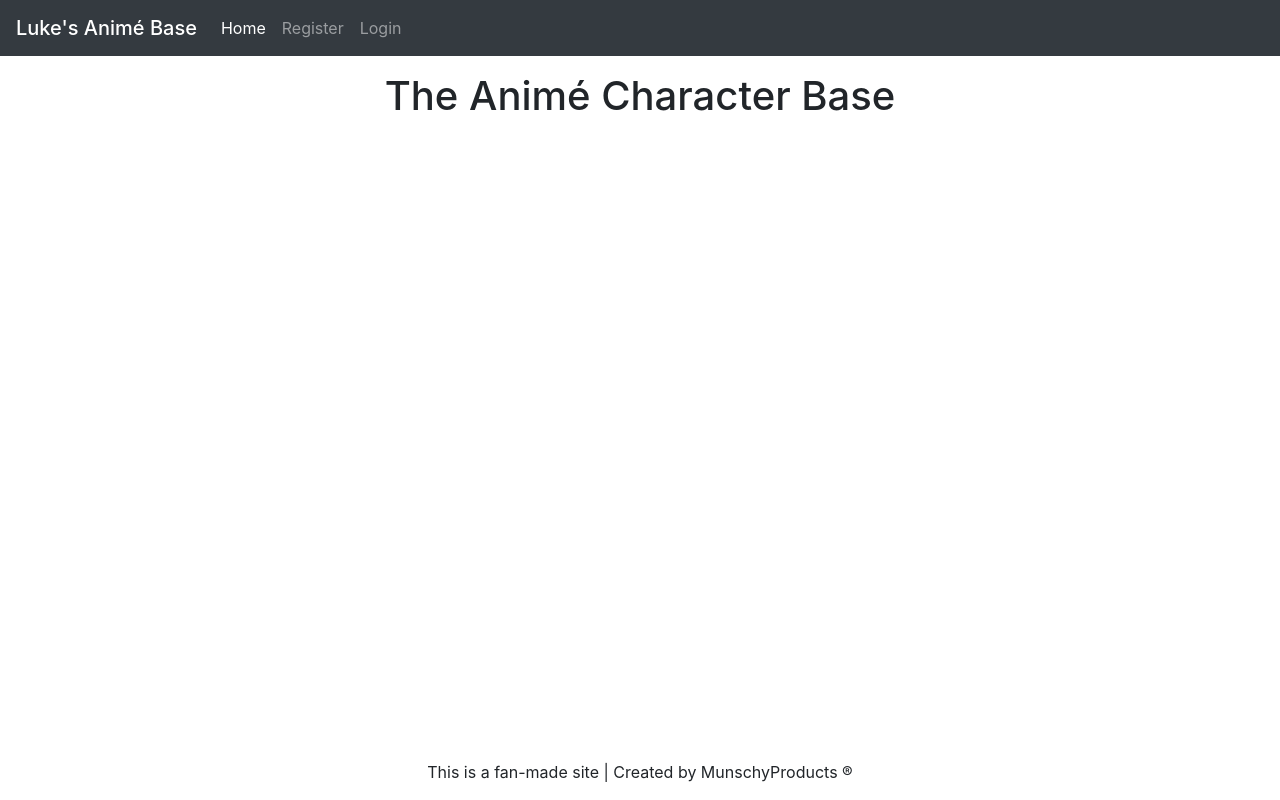
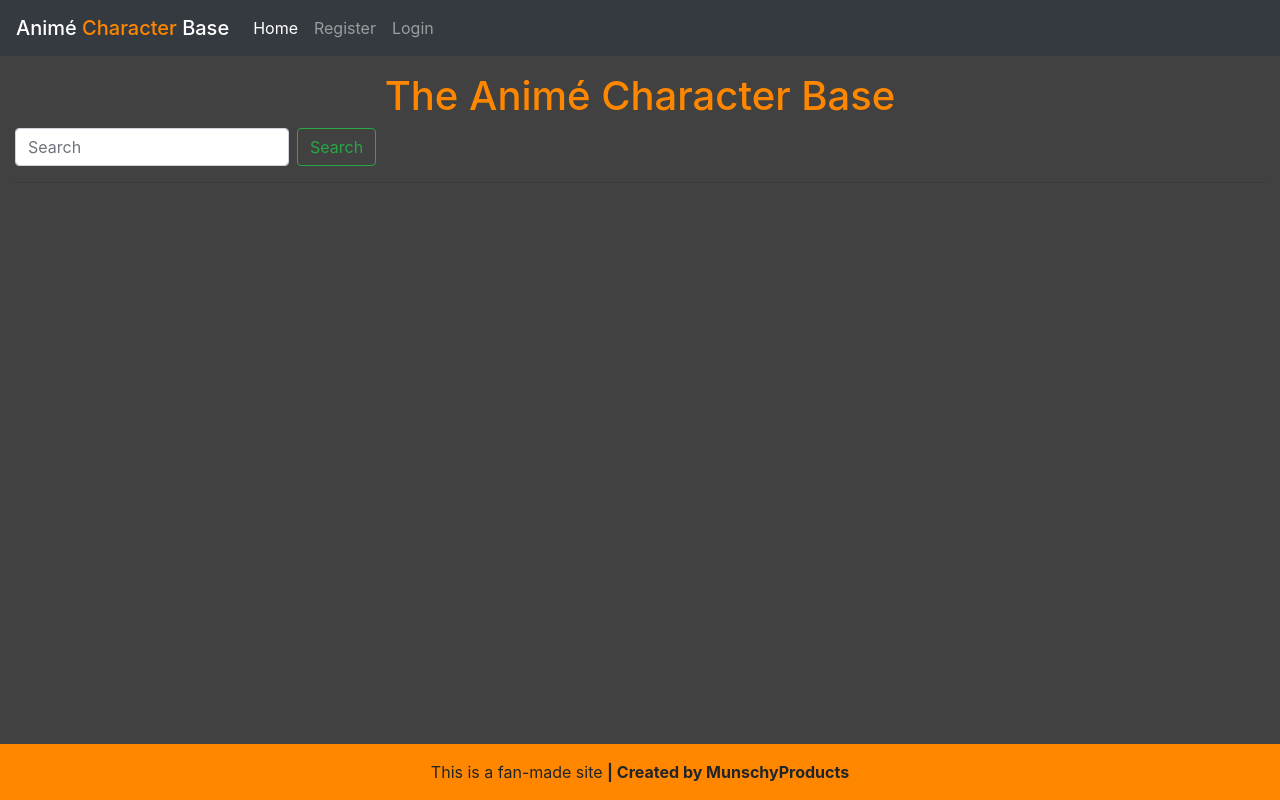
Before and after one commit to lukemunsch/anime-character-base, a Django app: page / in a window 1280 px wide. Run offline with Django 3.2, Linux system fonts and the light colour scheme; data that the repository does not hold is empty; some libraries are stand-ins or nearby versions.

Commit message:
starting to build style changes for app appearance

```diff
--- a/collection/views.py
+++ b/collection/views.py
@@ -7,7 +7,7 @@ from .models import Character, Series, Comment
 class CharacterList(generic.ListView):
     """this is the display of our Character model"""
     model = Character
-    queryset = Character.objects.filter(status=1).order_by('-created_on')
+    queryset = Character.objects.filter(status=1).order_by('-series_name')
     template_name = 'index.html'
     paginate_by = 10
 
@@ -15,12 +15,13 @@ class CharacterList(generic.ListView):
 class CharacterDetail(View):
     """this will display the view for the opened character profile"""
     def get(self, request, slug, args, kwargs):
-        queryset = Character.object.filter(ststus=1)
+        """set up how the page will be displayed in character_detail.html"""
+        queryset = Character.object.filter(status=1)
         character = get_object_or_404(queryset, slug=slug)
         comments = character.comments.filter(approved=True).order_by('created_on')
-        liked=False
+        liked = False
         if character.likes.filter(id=self.request.user.id).exists():
-            liked=True
+            liked = True
 
         return render(
             request,
--- a/static/css/style.css
+++ b/static/css/style.css
@@ -1 +1,34 @@
 @import url('https://fonts.googleapis.com/css2?family=Acme&family=Almarai:wght@300;400&display=swap');
+
+body {
+    background-color: rgb(65, 65, 65);
+}
+
+.margin-under {
+    margin-bottom: 60px;
+}
+
+.orange-text {
+    color: rgb(255, 135, 0);
+}
+
+.rounded-corners {
+    border-radius: 10px;
+}
+
+.orange {
+    background-color: rgb(255, 135, 0);
+}
+
+.image-flash {
+    position: absolute;
+    bottom: 5%;
+    min-width: 30%;
+    left: -2px;
+    background-color: rgb(255, 135, 0);
+}
+
+.btn-delete {
+    background-color: maroon;
+    border: 0;
+}
--- a/templates/base.html
+++ b/templates/base.html
@@ -21,7 +21,8 @@
         integrity="sha384-Vkoo8x4CGsO3+Hhxv8T/Q5PaXtkKtu6ug5TOeNV6gBiFeWPGFN9MuhOf23Q9Ifjh" crossorigin="anonymous">
 
     <!-- my stylesheet -->
-    <link rel="stylesheet" href="{% static 'css/style.css' %}}">
+    <link rel="stylesheet" href="{% static 'css/style.css' %}">
+    <!-- favicon -->
 
     <title>Luke's Animé Character Base</title>
 </head>
@@ -30,7 +31,8 @@
 
     <!-- nav element -->
     <nav class="navbar navbar-expand-lg navbar-dark bg-dark">
-        <a class="navbar-brand mb-0 h1 navbar-text-color" href="#">Luke's Animé Base </a>
+        <a class="navbar-brand mb-0 h1 navbar-text-color" href="#">Animé <span class="orange-text">Character</span> Base
+        </a>
         <button class="navbar-toggler" type="button" data-toggle="collapse" data-target="#navbarSupportedContent"
             aria-controls="navbarSupportedContent" aria-expanded="false" aria-label="Toggle navigation">
             <span class="navbar-toggler-icon"></span>
@@ -102,16 +104,14 @@
     </main>
 
     <!-- footer element here -->
-    <!-- Footer -->
-    <!-- Footer -->
-    <footer class="page-footer font-small blue fixed-bottom">
+    <footer class="page-footer font-small orange fixed-bottom">
 
         <!-- Copyright -->
-        <div class="footer-copyright text-center py-3">This is a fan-made site | Created by MunschyProducts ®
-
+        <div class="footer-copyright text-center py-3">
+            <span>
+                This is a fan-made site </span>
+            <strong>| Created by MunschyProducts</strong>
         </div>
-        <!-- Copyright -->
-
     </footer>
     <!-- Footer -->
 
--- a/templates/index.html
+++ b/templates/index.html
@@ -7,12 +7,24 @@
     <div class="row">
 
         <!-- Blog Entries Column -->
-        <div class="col-12 mt-3 left">
-            <h1 class="text-center">The Animé Character Base</h1>
+        <div class="col-12 mt-3">
+            <h1 class="text-center orange-text">The Animé Character Base</h1>
+            <!-- search bar element -->
+            <div class="row">
+                <div class="col-md-4">
+                    <form class="form-inline my-2 my-lg-0">
+                        <input class="form-control mr-sm-2" type="search" placeholder="Search" aria-label="Search">
+                        <button class="btn btn-outline-success my-2 my-sm-0" type="submit">Search</button>
+                    </form>
+                </div>
+            </div>
+            <hr class="hr-white" />
+
+            <!-- visual list list of character cards -->
             <div class="row">
                 {% for character in character_list %}
-                <div class="col-md-2">
-                    <div class="card mb-4">
+                <div class="col-sm-4 col-md-3 margin-under">
+                    <div class="card mb-4 rounded-corners card-shadow">
                         <div class="card-body">
                             <div class="image-container">
                                 {% if "placeholder" in character.char_image.url %}
@@ -21,8 +33,11 @@
                                 {% else %}
                                 <img class="card-img-top" src=" {{ character.char_image.url }}">
                                 {% endif %}
-                                <div class="image-flash">
-                                    <h5>{{ character.name }}</h5>
+                                <div>
+                                    <h5><strong>{{ character.name }}</strong></h5>
+                                </div>
+                                <div>
+                                    <h6 class="text-muted">{{ character.series_name }}</h6>
                                 </div>
                             </div>
                             <hr />
@@ -30,11 +45,14 @@
                                 <a href="#" class="btn btn-primary">View Character</a>
                             </a>
                             {% if user.is_superuser %}
-                            <a href="#" class="character-link">
-                                <a href="#" class="btn btn-primary">Delete Character</a>
+                            <!-- bring up modal for confirmation -->
+                            <hr />
+                            <a href="#" class="character-delete">
+                                <a href="#" class="btn btn-primary btn-delete">Delete Character</a>
                             </a>
                             {% endif %}
                             <hr />
+                            <p>Fan Score:</p>
                             <p class="card-text text-muted h6">
                                 <i class="far fa-heart"></i>{{ character.number_of_likes }}</p>
                         </div>
@@ -57,7 +75,6 @@
             {% endif %}
             {% if page_obj.has_next %}
             <li><a href="?page={{ page_obj.next_page_number }}" class="page-link"> NEXT &raquo;</a></li>
-
             {% endif %}
         </ul>
     </nav>
```
